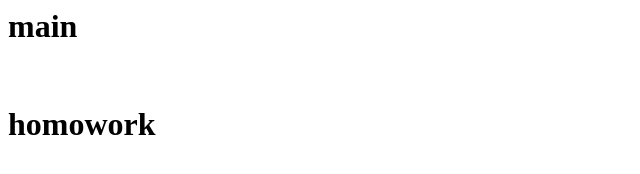
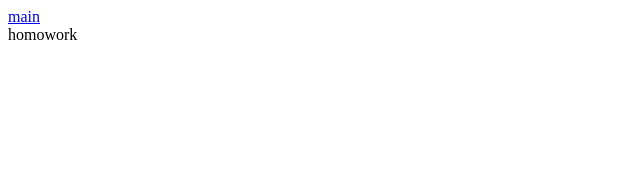
Before and after one commit to swk3087/MyHomeWork, a plain HTML site: page index.html in a window 1280 px wide. Shown: the whole page, without its empty margins (0-640 px from the left). Drawn offline with Linux system fonts and the light colour scheme.

Commit message:
Update index.html

```diff
--- a/index.html
+++ b/index.html
@@ -1 +1 @@
-<html><head></head><body><h1 href="https://swk3087.github.io/esd/">main</h1></br><h1 herf="home-work.html">homowork</h1></body></html>
+<html><head></head><body><a href="https://swk3087.github.io/esd/">main</a></br><a herf="home-work.html">homowork</a></body></html>
```
